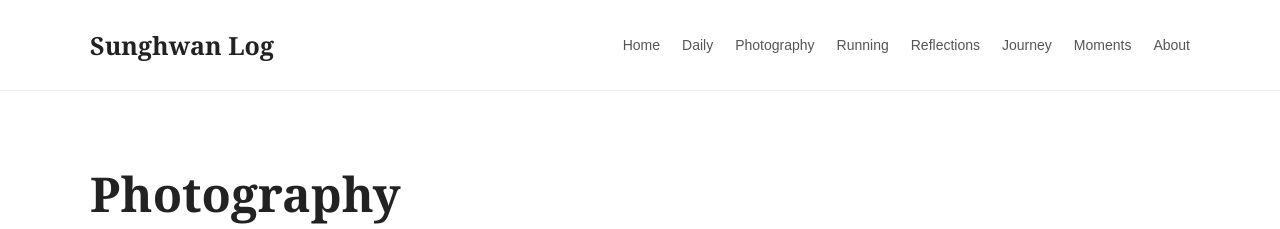
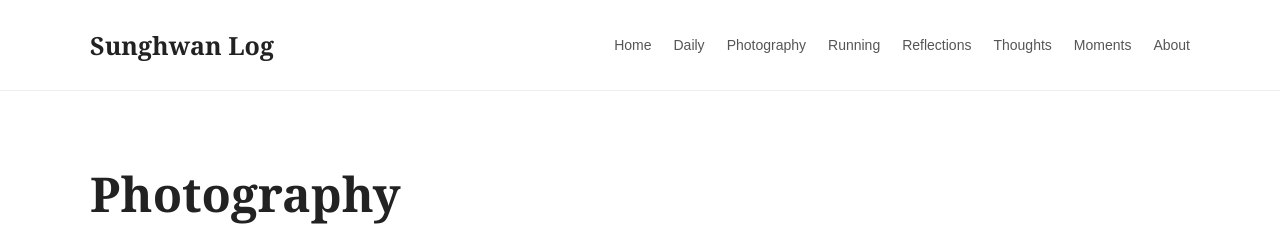
Before and after one commit to sunghwanlog/sunghwanlog.github.io, a Jekyll site: the page built from photography.html, in a window 1280 px wide. Shown: the top 229 px of the page. Built offline with Jekyll 4.4.1, drawn with Linux system fonts in a browser that asks for light colours.

Commit message:
Update photography.html

```diff
--- a/photography.html
+++ b/photography.html
@@ -206,7 +206,7 @@
         <a href="photography.html">Photography</a>
         <a href="{{ '/running.html' | relative_url }}">Running</a>
         <a href="{{ '/reflections.html' | relative_url }}">Reflections</a>
-        <a href="#">Journey</a>
+        <a href="{{ '/thoughts.html' | relative_url }}">Thoughts</a>
         <a href="#">Moments</a>
         <a href="#">About</a>
       </div>
```
